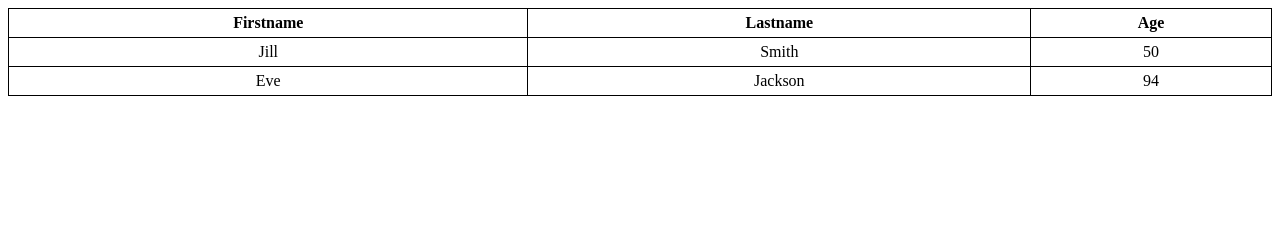
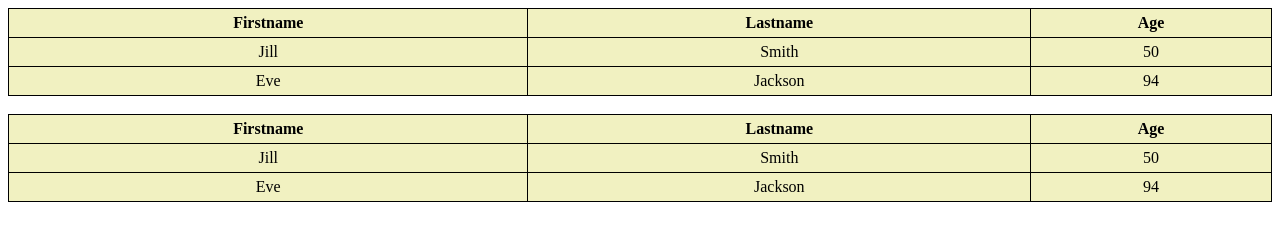
Before and after one commit to Surabhi102/session_4, a website: page index.html in a window 1280 px wide. Drawn offline with Linux system fonts and the light colour scheme.

Commit message:
table_id

```diff
--- a/index.html
+++ b/index.html
@@ -9,13 +9,33 @@ table, th,td {
   text-align: center;
     padding: 5px;
 }
-
+#_1 {
+   background-color: #f1f1c1;
+}
 </style>
 
   </head>
   <body>
 
-   <table style="width:100%">
+   <table id="_1" style="width:100%">
+  <tr>
+    <th>Firstname</th>
+    <th>Lastname</th>
+    <th>Age</th>
+  </tr>
+  <tr>
+    <td>Jill</td>
+    <td>Smith</td>
+    <td>50</td>
+  </tr>
+  <tr>
+    <td>Eve</td>
+    <td>Jackson</td>
+    <td>94</td>
+  </tr>
+</table>
+<br>
+<table id="_1" style="width:100%">
   <tr>
     <th>Firstname</th>
     <th>Lastname</th>
```
